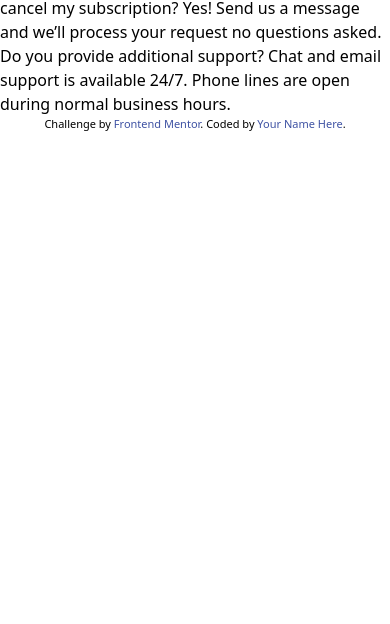
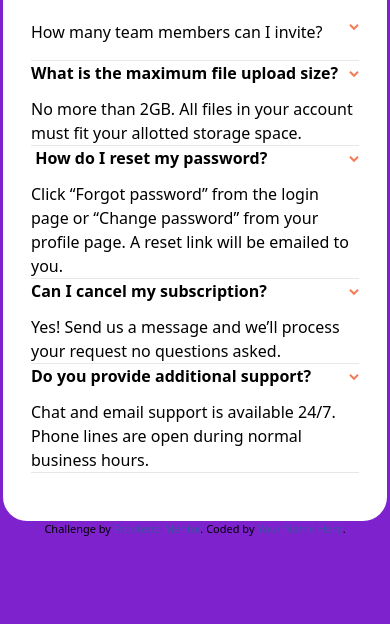
Before and after one commit to amirhazizi/faq-accordion-card, a website: page index.html in a window 390 px wide. Shown: the part 220-844 px from the top of the page. Drawn offline with Linux system fonts and the light colour scheme.

Commit message:
update index.html

```diff
--- a/index.html
+++ b/index.html
@@ -26,16 +26,114 @@
       }
     </style>
   </head>
-  <body>
-    How many team members can I invite? You can invite up to 2 additional users
-    on the Free plan. There is no limit on team members for the Premium plan.
-    What is the maximum file upload size? No more than 2GB. All files in your
-    account must fit your allotted storage space. How do I reset my password?
-    Click “Forgot password” from the login page or “Change password” from your
-    profile page. A reset link will be emailed to you. Can I cancel my
-    subscription? Yes! Send us a message and we’ll process your request no
-    questions asked. Do you provide additional support? Chat and email support
-    is available 24/7. Phone lines are open during normal business hours.
+  <body class="bg-purple-700 min-h-screen">
+    <main class="bg-white max-w-sm mx-auto rounded-3xl">
+      <div class="flex flex-col pb-12">
+        <!-- img -->
+        <div class="md:w-1/2 flex items-center justify-center">
+          <img
+            src="./images/illustration-woman-online-mobile.svg"
+            alt=""
+            class="h-56 -mt-36 mb-20"
+          />
+        </div>
+        <!-- faq -->
+        <div class="flex flex-col md:w-1/2 text-left font-bold px-7">
+          <!-- header -->
+          <h1 class="text-4xl text-center mb-10">FAQ</h1>
+          <!-- Q1 -->
+          <div class="space-y-4">
+            <div class="flex items-center justify-between">
+              <input
+                class="w-80 font-light"
+                type="text"
+                value="How many team members can I invite?"
+              />
+              <span class="h-4">
+                <img src="./images/icon-arrow-down.svg" alt="" />
+              </span>
+            </div>
+            <p class="max-w-sm font-light hidden">
+              You can invite up to 2 additional users on the Free plan. There is
+              no limit on team members for the Premium plan.
+            </p>
+            <hr />
+          </div>
+          <!-- Q2 -->
+          <div>
+            <div class="flex items-center justify-between">
+              <input
+                class="block w-80 mb-3"
+                type="text"
+                value="What is the maximum file upload size?"
+              />
+              <span class="h-4">
+                <img src="./images/icon-arrow-down.svg" alt="" />
+              </span>
+            </div>
+            <p class="max-w-sm font-light">
+              No more than 2GB. All files in your account must fit your allotted
+              storage space.
+            </p>
+            <hr />
+          </div>
+          <!-- Q3 -->
+          <div>
+            <div class="flex items-center justify-between">
+              <input
+                class="block w-80 mb-3"
+                type="text"
+                value=" How do I reset my password?"
+              />
+              <span class="h-4">
+                <img src="./images/icon-arrow-down.svg" alt="" />
+              </span>
+            </div>
+            <p class="max-w-sm font-light">
+              Click “Forgot password” from the login page or “Change password”
+              from your profile page. A reset link will be emailed to you.
+            </p>
+            <hr />
+          </div>
+          <!-- Q4 -->
+          <div>
+            <div class="flex items-center justify-between">
+              <input
+                class="block w-80 mb-3"
+                type="text"
+                value="Can I cancel my subscription?"
+              />
+              <span class="h-4">
+                <img src="./images/icon-arrow-down.svg" alt="" />
+              </span>
+            </div>
+            <p class="max-w-sm font-light">
+              Yes! Send us a message and we’ll process your request no questions
+              asked.
+            </p>
+            <hr />
+          </div>
+          <!-- Q5 -->
+          <div>
+            <div class="flex items-center justify-between">
+              <input
+                class="block w-80 mb-3"
+                type="text"
+                value="Do you provide additional support?"
+              />
+              <span class="h-4">
+                <img src="./images/icon-arrow-down.svg" alt="" />
+              </span>
+            </div>
+            <p class="max-w-sm font-light">
+              Chat and email support is available 24/7. Phone lines are open
+              during normal business hours.
+            </p>
+            <hr />
+          </div>
+        </div>
+      </div>
+    </main>
     <div class="attribution">
       Challenge by
       <a href="https://www.frontendmentor.io?ref=challenge" target="_blank"
--- a/tailwind.config.js
+++ b/tailwind.config.js
@@ -2,7 +2,18 @@
 module.exports = {
   content: ["./*.html"],
   theme: {
-    extend: {},
+    screens: {
+      sm: "480px",
+      md: "768px",
+      lg: "976px",
+      lx: "1440px",
+    },
+    extend: {
+      colors: {
+        vdarkdesturatedblue: "hsl(238, 29%, 16%)",
+        softred: "hsl(14, 88%, 65%)",
+      },
+    },
   },
   plugins: [],
 };
```
Also changed, not shown: css/styles.css.
